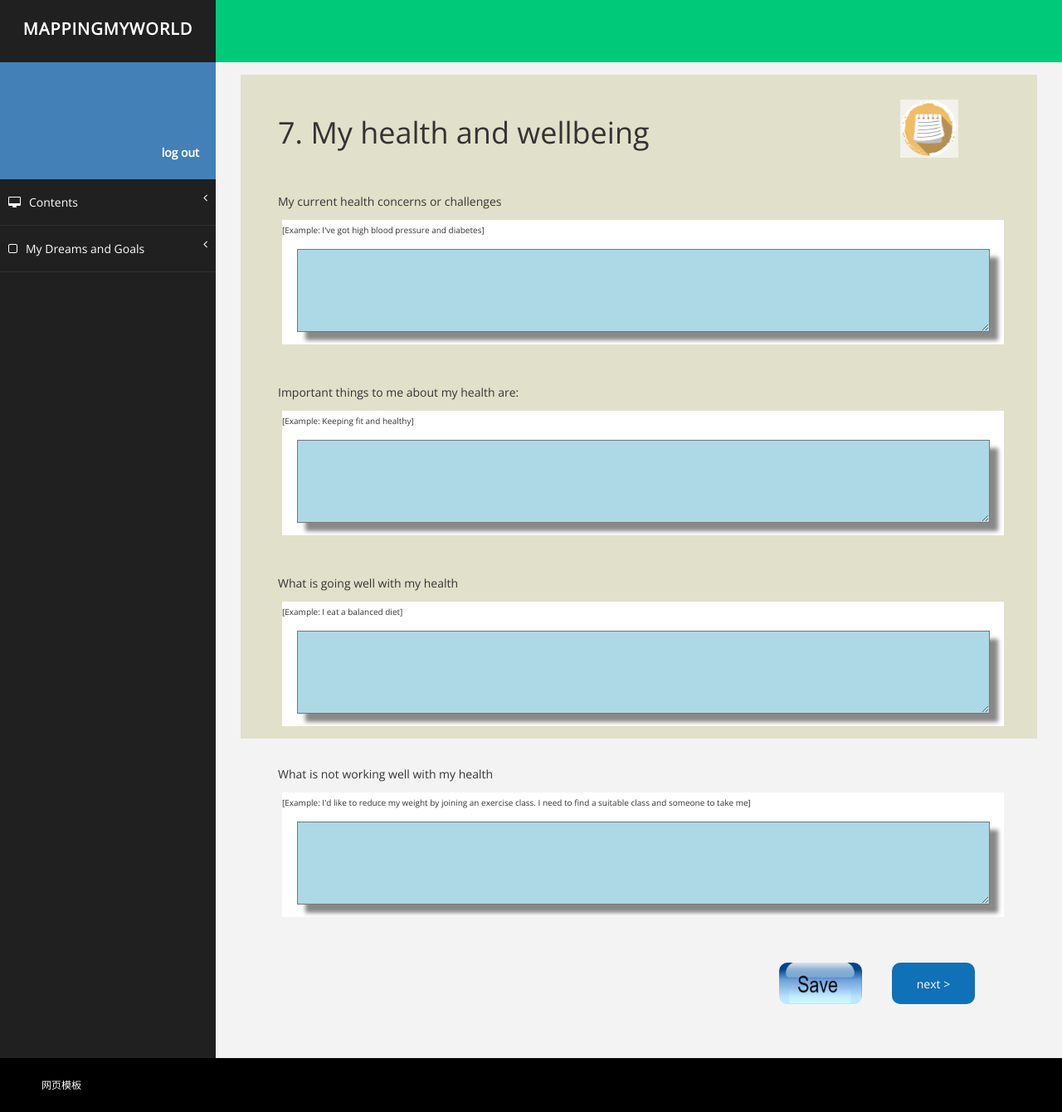
After one commit to allen391/Mapping-My-World, a Django app: page /MMW/health/ in a window 1280 px wide. The commit adds this page. Shown: the whole page at 83% size. Run offline with Django 3.2, Linux system fonts and the light colour scheme.

```diff
--- a/MMW/templates/mmw/communication.html
+++ b/MMW/templates/mmw/communication.html
@@ -61,7 +61,7 @@
             <div class="bottom-button">
             <img id="save-image" src="/static/mmw/image/save.jpg" onclick="send_request()" >
             <input class="submit" type="submit" value="next >">
-        </div>
+            </div>
         </form>
     </div>
 <script>
--- /dev/null
+++ b/MMW/templates/mmw/health.html
@@ -0,0 +1,105 @@
+{% extends 'base.html' %}
+{% block app %}
+<script src="/static/mmw/initheight.js"></script>
+<style>
+    #app{
+        background-color: #e1e1cb;
+        padding: 30px;
+    }
+    .container{
+        width: 100%;
+    }
+    .header-content{
+        display: flex;
+        justify-content: space-between;
+    }
+    .text-box{
+        margin: 10px 5px 5px 5px;
+        background-color: white;
+        width: 100%;
+        height: 150px;
+    }
+    .inner-textarea{
+        background-color: lightblue;
+        width: 96%;
+        height: 100px;
+        margin-left: 18px;
+        box-shadow: 10px 10px 5px #888888;
+    }
+    .box-intro{
+        margin-top: 40px;
+    }
+    .submit {
+            background-color: #0f71b8;
+            color: white;
+            width: 100px;
+            height: 50px;
+            border: 0px;
+            border-radius: 10px;
+        }
+    .bottom-button {
+        display: flex;
+        justify-content: flex-end;
+        margin-top: 50px;
+        margin-right: 30px;
+    }
+    #save-image {
+        margin-right: 36px;
+        border-radius: 10px;
+        width: 100px;
+        height: 50px;
+    }
+</style>
+<div onload="init()" id="app">
+    <div class="container">
+        <div class="row">
+            <div class="col-md-12 container-box">
+                <div class="header-content">
+                    <h1>7. My health and wellbeing</h1>
+                    <img style="width: 70px; height: 70px; margin-right: 50px" src="/static/mmw/image/program.PNG">
+                </div>
+            </div>
+        </div>
+        <div class="row">
+            <div class="col-md-12 container-box">
+                <p class="box-intro">My current health concerns or challenges</p>
+                <div class="text-box">
+                    <p style="font-size: 10px">[Example: I've got high blood pressure and diabetes]</p>
+                    <textarea class="inner-textarea"></textarea>
+                </div>
+            </div>
+        </div>
+        <div class="row">
+            <div class="col-md-12 container-box">
+                <p class="box-intro">Important things to me about my health are:</p>
+                <div class="text-box">
+                    <p style="font-size: 10px">[Example: Keeping fit and healthy]</p>
+                    <textarea class="inner-textarea"></textarea>
+                </div>
+            </div>
+        </div>
+        <div class="row">
+            <div class="col-md-12">
+                <p class="box-intro">What is going well with my health</p>
+                <div class="text-box">
+                    <p style="font-size: 10px">[Example: I eat a balanced diet]</p>
+                    <textarea class="inner-textarea"></textarea>
+                </div>
+            </div>
+        </div>
+        <div class="row">
+            <div class="col-md-12">
+                <p class="box-intro">What is not working well with my health</p>
+                <div class="text-box">
+                    <p style="font-size: 10px">[Example: I'd like to reduce my weight by joining an exercise class. I need to find a suitable class and someone to take me]</p>
+                    <textarea class="inner-textarea"></textarea>
+                </div>
+            </div>
+        </div>
+        <div class="bottom-button">
+            <img id="save-image" src="/static/mmw/image/save.jpg" onclick="send_request()" >
+            <input class="submit" type="submit" value="next >">
+        </div>
+    </div>
+</div>
+{% endblock %}
--- a/MMW/urls.py
+++ b/MMW/urls.py
@@ -21,8 +21,8 @@ urlpatterns = [
     url(r'^register/$', views.RegisterView.as_view(), name="register"),
     url(r'^feeling/$', views.FellingView.as_view(), name="feeling"),
     url(r'^importance/$', views.ImportanceView.as_view(), name="importance"),
-
     # only for test
     url(r'^base/$', views.BaseView.as_view(), name="base"),
     url(r'^extend/$', views.ExtendView.as_view(), name="base"),
+    url(r'^health/$', views.HealthView.as_view(),name="health")
 ]
--- a/MMW/views.py
+++ b/MMW/views.py
@@ -235,3 +235,6 @@ class BaseView(TemplateView):
 
 class ExtendView(TemplateView):
     template_name = "mmw/activity.html"
+
+class HealthView(TemplateView):
+    template_name = "mmw/health.html"
```
Also changed, not shown: MMW/static/mmw/image/program.PNG (added).
